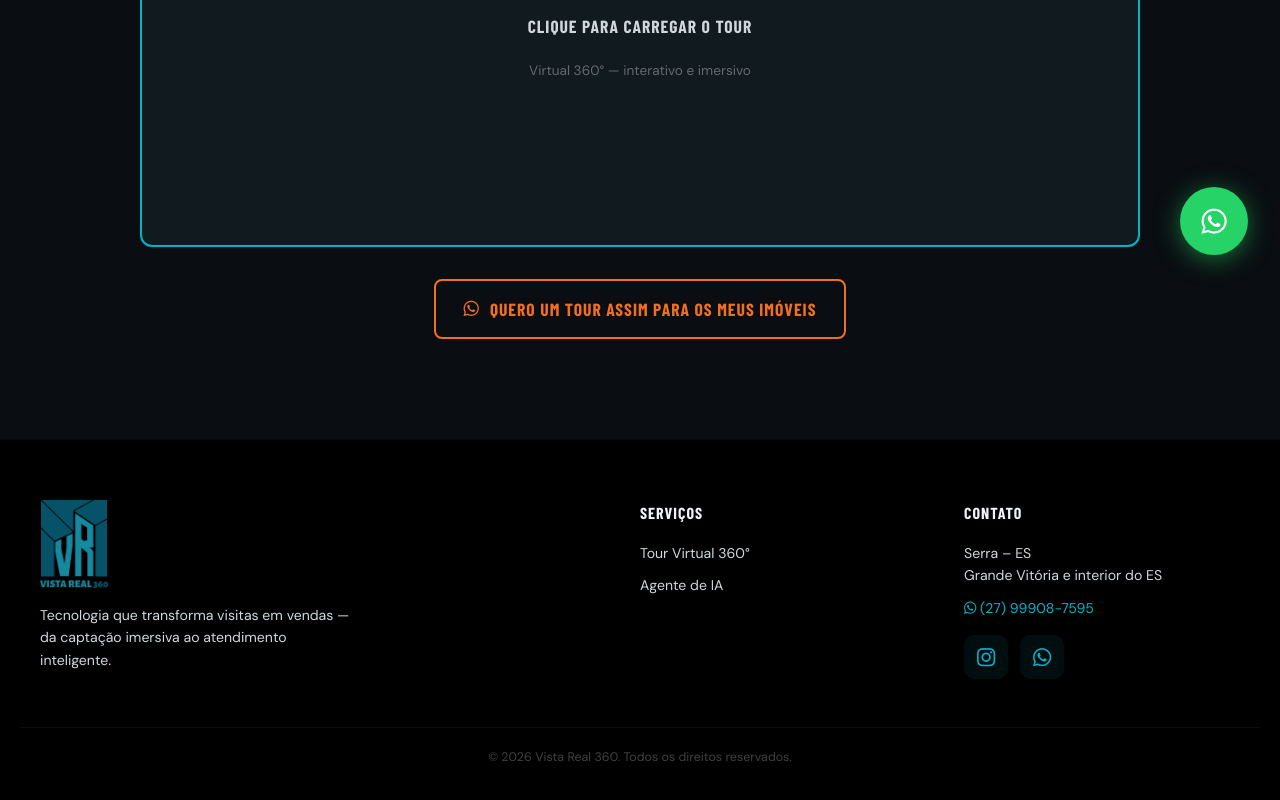
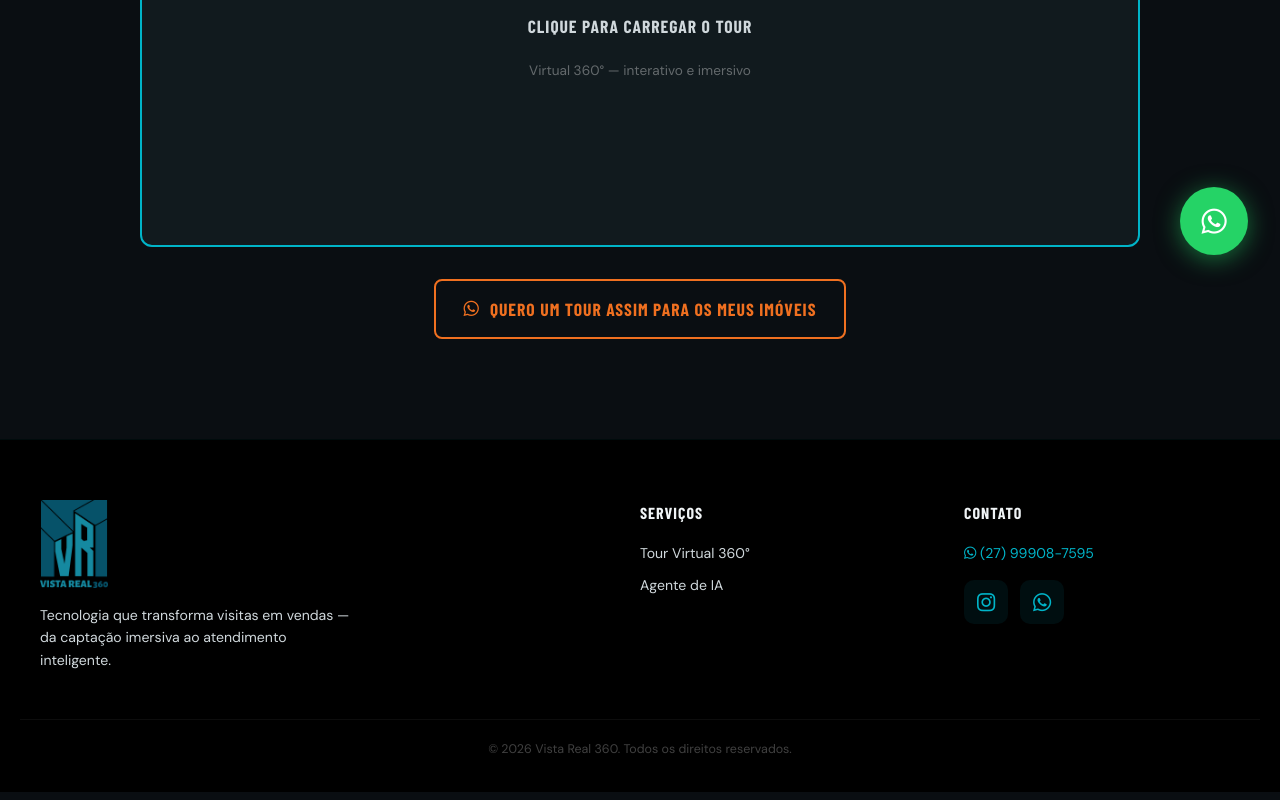
Before and after one commit to johnsonsudre/vistareal360_landingpage, a React (Vite) app: page /tour-exemplo in a window 1280 px wide. Shown: the part 513-1313 px from the top of the page. Built offline with nearby package versions, Linux system fonts and the light colour scheme; the HTML template or start-up script is replaced by a standard one; a web font is replaced by a local one.

Commit message:
footer: remove location text

```diff
--- a/src/components/Footer.jsx
+++ b/src/components/Footer.jsx
@@ -30,10 +30,6 @@ export default function Footer() {
         <div className="footer-col">
           <span className="footer-col-title">Contato</span>
           <p className="footer-contact-item">
-            Serra – ES<br />
-            Grande Vitória e interior do ES
-          </p>
-          <p className="footer-contact-item">
             <a href={WHATSAPP} target="_blank" rel="noopener" aria-label="WhatsApp (27) 99908-7595">
               <i className="fab fa-whatsapp" aria-hidden="true"></i> (27) 99908-7595
             </a>
```
